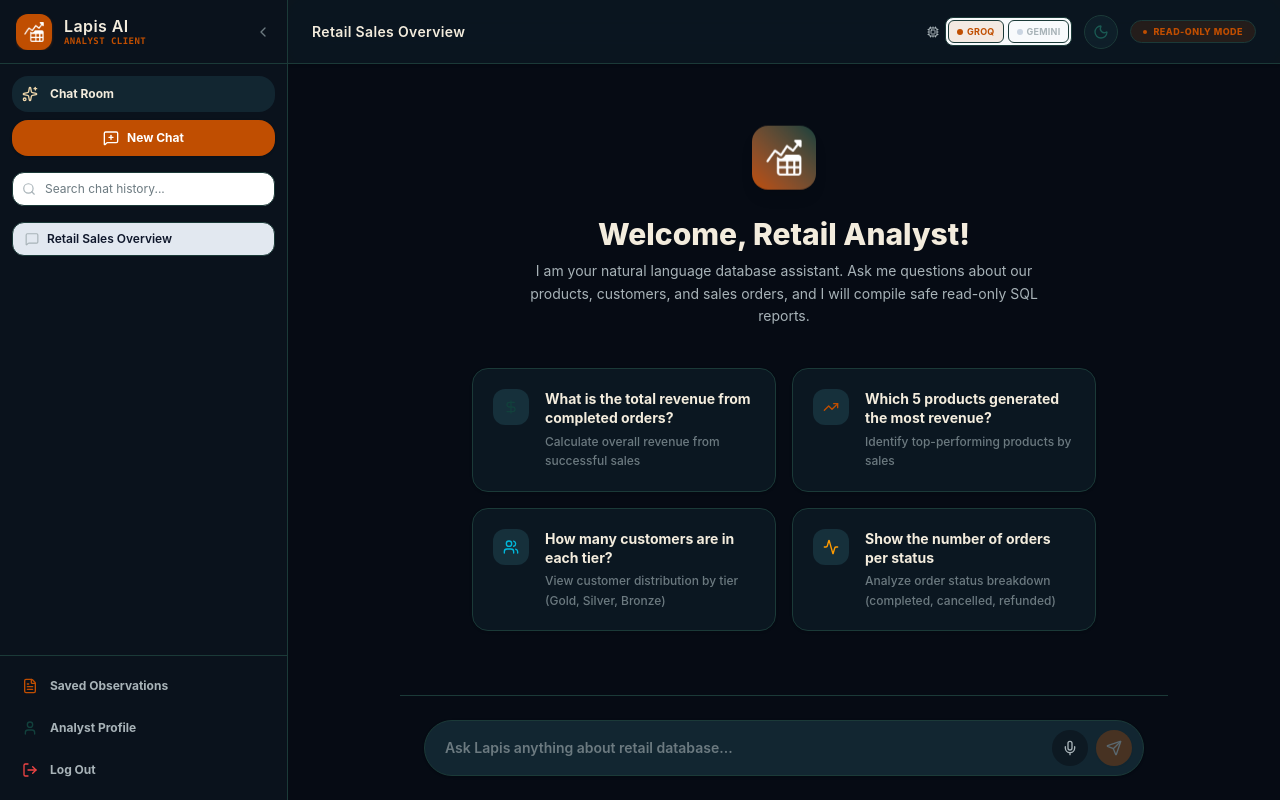
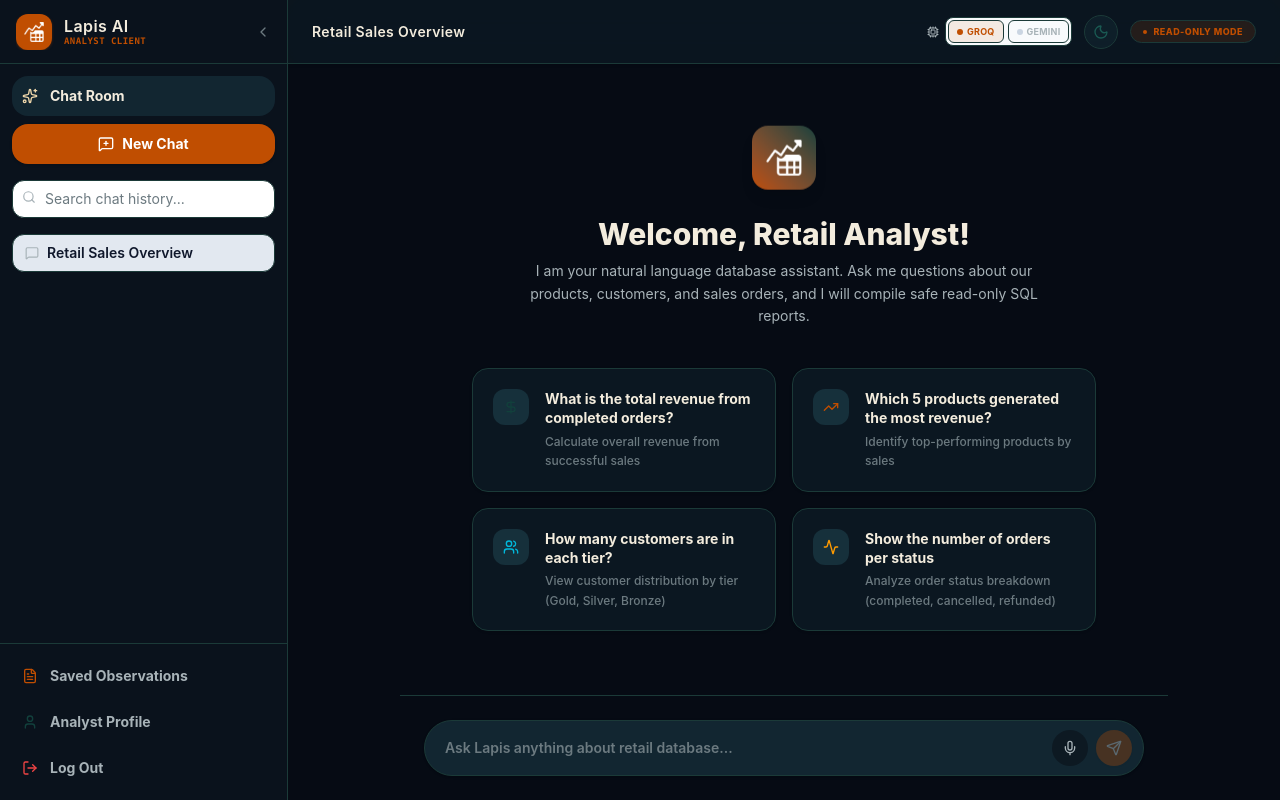
Before and after one commit to keyy9/Chatbot-Data-Analyst, a React (Vite) app in the folder frontend/: page /chat in a window 1280 px wide. Built offline with nearby package versions, Linux system fonts and the light colour scheme; no server answers; sample sign-in values are in the browser's storage.

Commit message:
style: enlarge sidebar item fonts and input fields to text-sm for better readability

```diff
--- a/frontend/src/components/Sidebar/SessionList.tsx
+++ b/frontend/src/components/Sidebar/SessionList.tsx
@@ -73,7 +73,7 @@ export const SessionList: React.FC = () => {
                   }
                 }
               }}
-              className={`group flex items-center justify-between px-3 py-2 rounded-xl text-xs transition-all cursor-pointer border ${
+              className={`group flex items-center justify-between px-3 py-2 rounded-xl text-sm transition-all cursor-pointer border ${
                 isActive
                   ? "bg-slate-200 dark:bg-surface-hover text-slate-900 dark:text-white border-slate-300 dark:border-border"
                   : "bg-transparent text-slate-600 dark:text-text-muted border-transparent hover:bg-slate-100 dark:hover:bg-surface-hover/30"
@@ -87,7 +87,7 @@ export const SessionList: React.FC = () => {
                     value={editTitle}
                     onChange={(e) => setEditTitle(e.target.value)}
                     onClick={(e) => e.stopPropagation()}
-                    className="w-full bg-white dark:bg-surface border border-slate-300 dark:border-border text-black dark:text-white px-1 py-0.5 rounded focus:outline-none font-bold text-xs"
+                    className="w-full bg-white dark:bg-surface border border-slate-300 dark:border-border text-black dark:text-white px-1 py-0.5 rounded focus:outline-none font-bold text-sm"
                     autoFocus
                   />
                 ) : (
--- a/frontend/src/components/Sidebar/SessionSearch.tsx
+++ b/frontend/src/components/Sidebar/SessionSearch.tsx
@@ -13,7 +13,7 @@ export const SessionSearch: React.FC = () => {
         placeholder="Search chat history..."
         value={searchQuery}
         onChange={(e) => setSearchQuery(e.target.value)}
-        className="w-full pl-8 pr-3 py-2 bg-white dark:bg-surface-hover/60 border border-slate-200 dark:border-border rounded-xl text-xs text-slate-800 dark:text-slate-100 placeholder:text-text-faint focus:ring-2 focus:ring-accent focus:outline-none transition-all"
+        className="w-full pl-8 pr-3 py-2 bg-white dark:bg-surface-hover/60 border border-slate-200 dark:border-border rounded-xl text-sm text-slate-800 dark:text-slate-100 placeholder:text-text-faint focus:ring-2 focus:ring-accent focus:outline-none transition-all"
       />
     </div>
   );
--- a/frontend/src/components/Sidebar/UserSidebar.tsx
+++ b/frontend/src/components/Sidebar/UserSidebar.tsx
@@ -81,7 +81,7 @@ export const UserSidebar: React.FC = () => {
   };
 
   const navItemClass = (active = false) =>
-    `w-full flex items-center gap-3 p-2.5 rounded-2xl text-xs font-bold transition-all cursor-pointer ${
+    `w-full flex items-center gap-3 p-2.5 rounded-2xl text-sm font-bold transition-all cursor-pointer ${
       active ? "bg-surface-2 text-text" : "text-text-muted hover:text-text hover:bg-surface-2"
     } ${sidebarCollapsed ? "justify-center" : ""}`;
 
@@ -145,7 +145,7 @@ export const UserSidebar: React.FC = () => {
         <div className="p-3 pt-2">
           <button
             onClick={handleNewChat}
-            className={`w-full bg-accent hover:bg-accent-hover text-white font-bold p-2.5 rounded-2xl shadow-sm transition-all flex items-center justify-center gap-2 cursor-pointer text-xs active:scale-[0.98] ${
+            className={`w-full bg-accent hover:bg-accent-hover text-white font-bold p-2.5 rounded-2xl shadow-sm transition-all flex items-center justify-center gap-2 cursor-pointer text-sm active:scale-[0.98] ${
               sidebarCollapsed ? "px-0" : ""
             }`}
           >
@@ -195,7 +195,7 @@ export const UserSidebar: React.FC = () => {
         {/* Logout */}
         <button
           onClick={handleLogoutClick}
-          className={`w-full flex items-center gap-3 p-2.5 rounded-2xl text-xs font-bold transition-all text-text-muted hover:text-danger hover:bg-danger/10 cursor-pointer ${
+          className={`w-full flex items-center gap-3 p-2.5 rounded-2xl text-sm font-bold transition-all text-text-muted hover:text-danger hover:bg-danger/10 cursor-pointer ${
             sidebarCollapsed ? "justify-center" : ""
           }`}
           title="Logout account"
```
